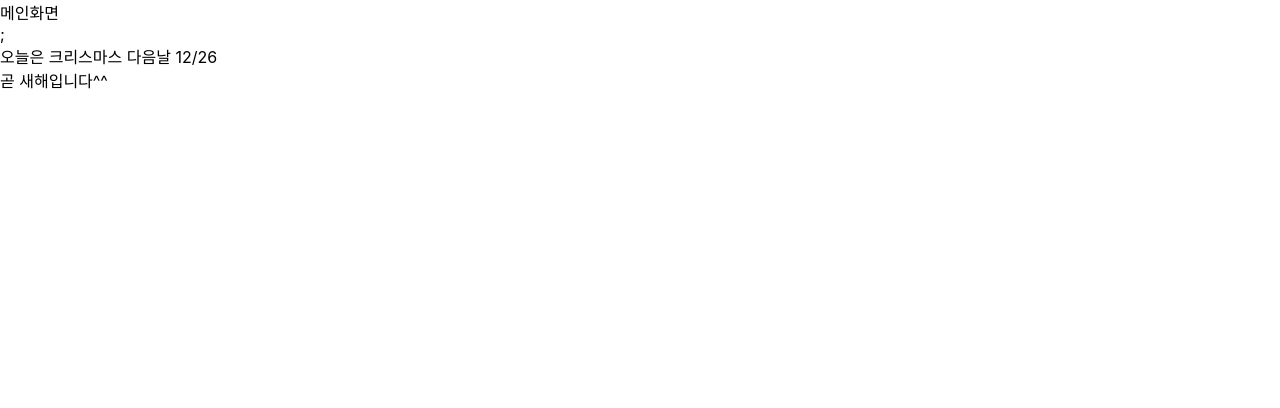
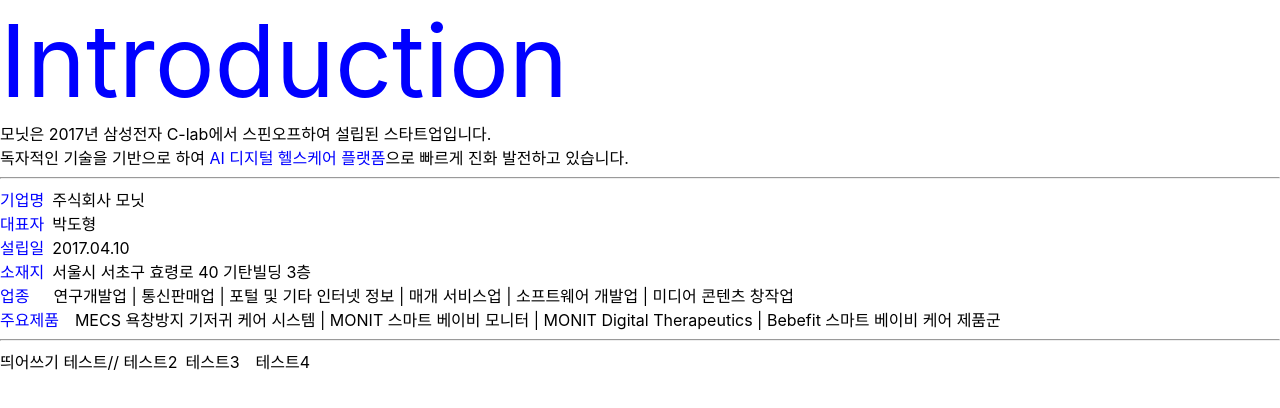
Before and after one commit to SeSACCBP/monit, a React (Create React App) app in the folder monit-app/: page / in a window 1280 px wide. Shown: the top 408 px of the page. Built offline with nearby package versions, Linux system fonts and the light colour scheme.

Commit message:
IntroductionDay1

```diff
--- a/monit-app/src/App.js
+++ /dev/null
@@ -1,13 +0,0 @@
-import "./App.css";
-
-function App() {
-  return (
-    <>
-      <div className="App">메인화면</div>;
-      <div>오늘은 크리스마스 다음날 12/26</div>
-      <div>곧 새해입니다^^ </div>
-    </>
-  );
-}
-
-export default App;
--- /dev/null
+++ b/monit-app/src/Introduction.css
@@ -0,0 +1,7 @@
+.blue {
+  color: blue;
+}
+.Introduction {
+  /* ...?픽셀? em ? rem?  */
+  font-size: 100px;
+}
--- /dev/null
+++ b/monit-app/src/Introduction.js
@@ -0,0 +1,41 @@
+import "./Introduction.css";
+
+function Introduction() {
+  return (
+    <>
+      <div className="blue Introduction ">Introduction</div>
+      <div>
+        모닛은 2017년 삼성전자 C-lab에서 스핀오프하여 설립된 스타트업입니다.
+        <br />
+        독자적인 기술을 기반으로 하여{" "}
+        <span className="blue">AI 디지털 헬스케어 플랫폼</span>으로 빠르게 진화
+        발전하고 있습니다.
+      </div>
+      <hr className="임시"></hr>
+      <div>
+        <span className="blue">기업명</span>&ensp;주식회사 모닛
+        <br />
+        <span className="blue">대표자</span>&ensp;박도형
+        <br />
+        <span className="blue">설립일</span>&ensp;2017.04.10
+        <br />
+        <span className="blue">소재지</span>&ensp;서울시 서초구 효령로 40
+        기탄빌딩 3층
+        <br />
+        <span className="blue">업종</span>&emsp;&ensp;연구개발업 | 통신판매업 |
+        포털 및 기타 인터넷 정보 | 매개 서비스업 | 소프트웨어 개발업 | 미디어
+        콘텐츠 창작업
+        <br />
+        <span className="blue">주요제품</span>&emsp;MECS 욕창방지 기저귀 케어
+        시스템 | MONIT 스마트 베이비 모니터 | MONIT Digital Therapeutics |
+        Bebefit 스마트 베이비 케어 제품군
+        <br />
+      </div>
+      <hr className="임시"></hr>
+      {/* //1. 네모 -> 동그라미. 2. 차트가져오기?  */}
+      <div>띄어쓰기 테스트//&nbsp;테스트2&ensp;테스트3&emsp;테스트4</div>
+    </>
+  );
+}
+
+export default Introduction;
--- a/monit-app/src/index.js
+++ b/monit-app/src/index.js
@@ -1,11 +1,11 @@
 import React from "react";
 import ReactDOM from "react-dom/client";
 import "./index.css";
-import App from "./App";
+import Introduction from "./Introduction";
 
 const root = ReactDOM.createRoot(document.getElementById("root"));
 root.render(
   <>
-    <App />
+    <Introduction />
   </>
 );
```
Also changed, not shown: monit-app/src/App.css (deleted).
